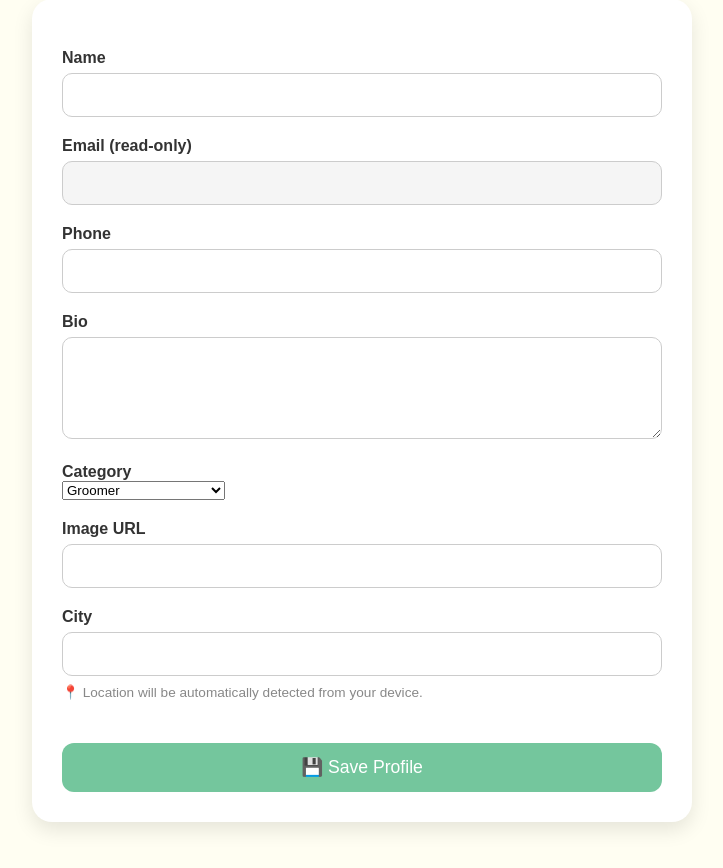
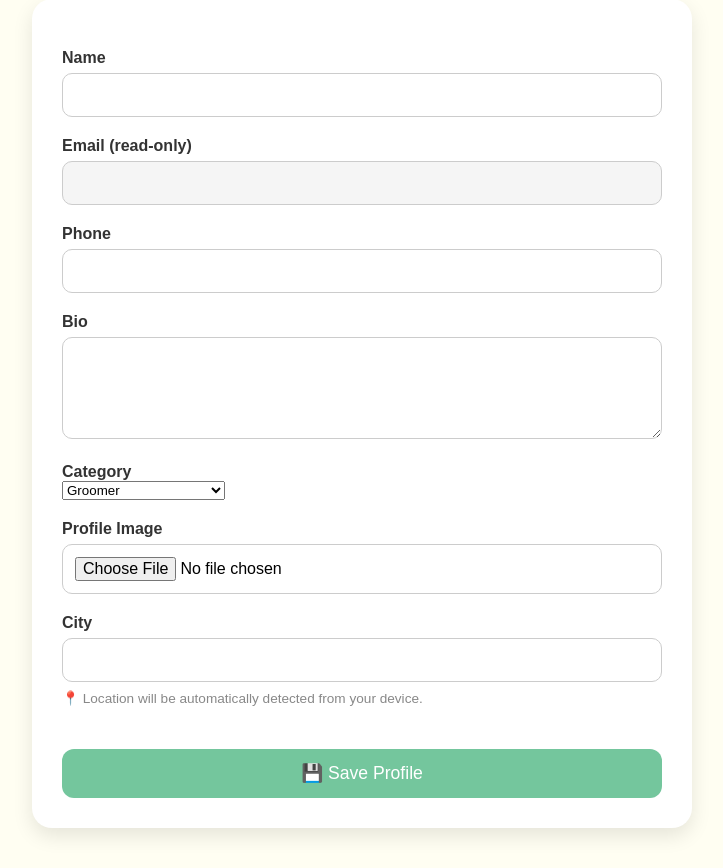
Before and after one commit to Karthikrevi/fbprototype, a Flask app: page /erp/profile in a window 1280 px wide. Shown: the part 126-994 px from the top of the page, without its empty margins (278-1001 px from the left). Before the commit the page ends 956 px from the top, so only its background shows below. Run offline with Flask 3, Linux system fonts and the light colour scheme; the visitor is signed in with stand-in values (Sample User, id 1); data that the repository does not hold is empty.

Commit message:
Assistant checkpoint: Restore image upload functionality to vendor profile
Assistant generated file changes:
- templates/erp_profiles.html: Restore image upload functionality, Update form to handle file uploads
- main.py: Add image upload handling to vendor profile

---

User prompt:

also, you removed my image upload and changed it to url. kindly make it back to upload.

Replit-Commit-Author: Assistant
Replit-Commit-Session-Id: 8a2d7aab-7802-43e8-bb48-78eae765b684

```diff
--- a/main.py
+++ b/main.py
@@ -674,9 +674,22 @@ def erp_profile():
         name = request.form.get("name", "")
         phone = request.form.get("phone", "")
         bio = request.form.get("bio", "")
-        image_url = request.form.get("image_url", "")
         city = request.form.get("city", "")
         category = request.form.get("category", "")
+
+        # Handle image upload
+        image_url = ""
+        file = request.files.get("image")
+        if file and file.filename and allowed_file(file.filename):
+            filename = secure_filename(file.filename)
+            filepath = os.path.join(app.config['UPLOAD_FOLDER'], filename)
+            file.save(filepath)
+            image_url = "/" + filepath
+        else:
+            # Keep existing image if no new image uploaded
+            c.execute("SELECT image_url FROM vendors WHERE email=?", (email,))
+            existing = c.fetchone()
+            image_url = existing[0] if existing and existing[0] else ""
 
         c.execute('''
             UPDATE vendors
--- a/templates/erp_profiles.html
+++ b/templates/erp_profiles.html
@@ -73,7 +73,7 @@
 <body>
   <h2>🐾 Vendor Profile</h2>
 
-  <form method="POST">
+  <form method="POST" enctype="multipart/form-data">
     <label>Name</label>
     <input name="name" value="{{ vendor[0] }}" required>
 
@@ -94,8 +94,14 @@
       <option value="Restaurant" {% if vendor[8] == 'Restaurant' %}selected{% endif %}>Pet-Friendly Restaurant</option>
     </select>
 
-    <label>Image URL</label>
-    <input name="image_url" value="{{ vendor[4] if vendor[4] else '' }}">
+    <label>Profile Image</label>
+    <input type="file" name="image" accept="image/*">
+    {% if vendor[4] %}
+      <div style="margin-top: 10px;">
+        <img src="{{ vendor[4] }}" alt="Current Profile" style="width: 100px; height: 100px; border-radius: 50%; object-fit: cover;">
+        <p style="font-size: 0.8rem; color: #666;">Current profile image</p>
+      </div>
+    {% endif %}
 
     <label>City</label>
     <input name="city" value="{{ vendor[5] if vendor[5] else '' }}">
```
